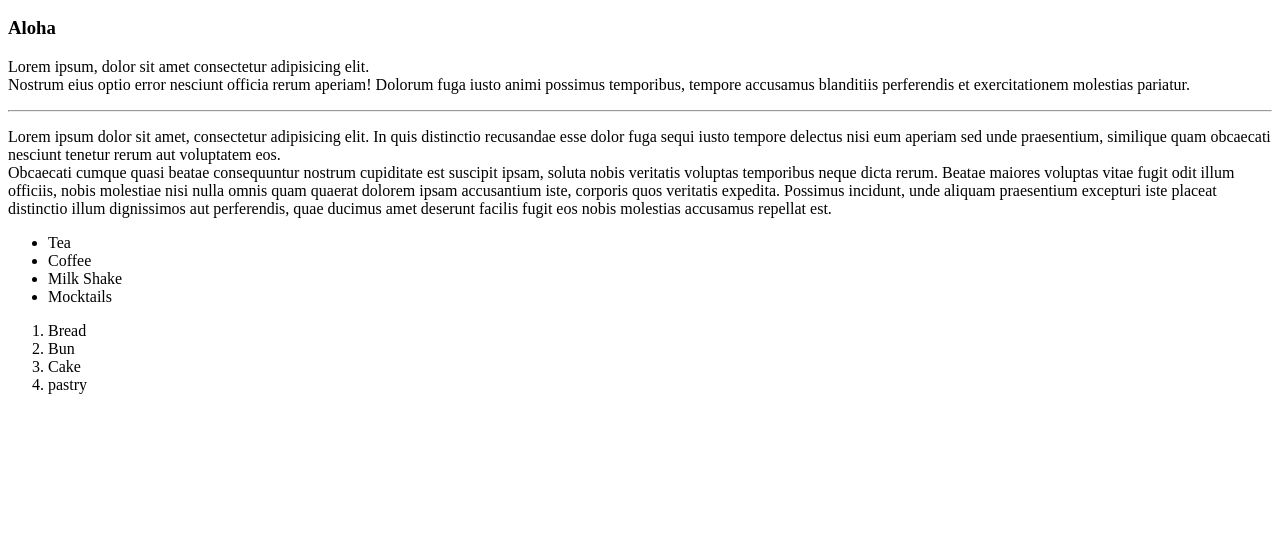
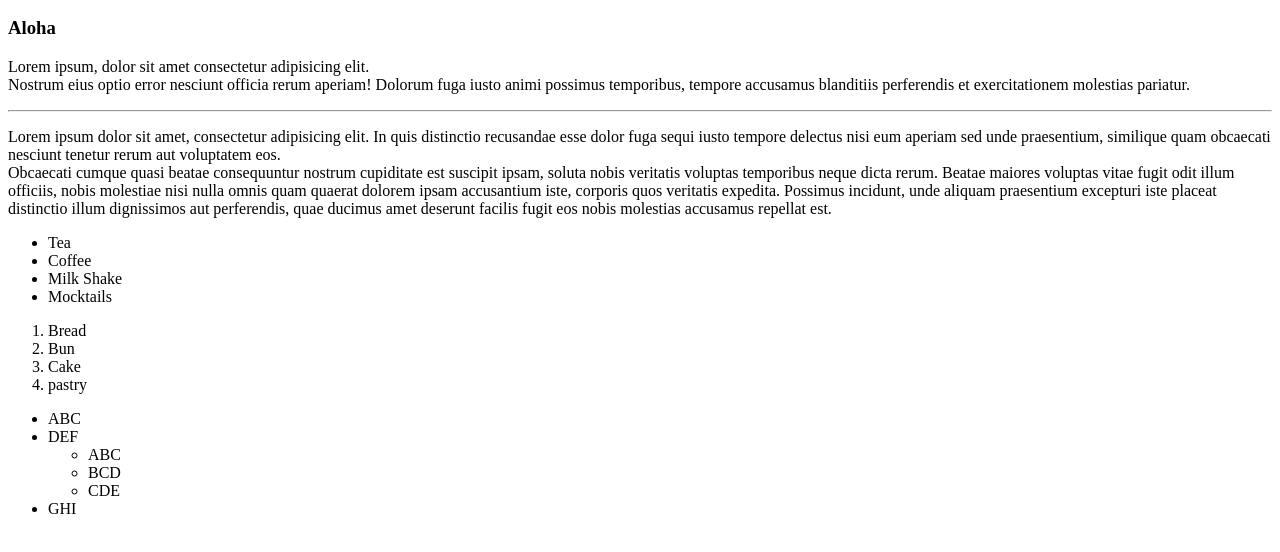
Before and after one commit to sohambendale31/FrontendPractice, a plain HTML site: page P1/index.html in a window 1280 px wide. Shown: the part 96-648 px from the top of the page. Drawn offline with Linux system fonts and the light colour scheme.

Commit message:
nested lists demo

```diff
--- a/P1/index.html
+++ b/P1/index.html
@@ -28,3 +28,15 @@
     <li>Cake</li>
     <li>pastry</li>
 </ol>
+
+<ul>
+    <li>ABC</li>
+    <li>DEF
+        <ul>
+            <li>ABC</li>
+            <li>BCD</li>
+            <li>CDE</li>
+        </ul>
+    </li>
+    <li>GHI</li>
+</ul>
```
